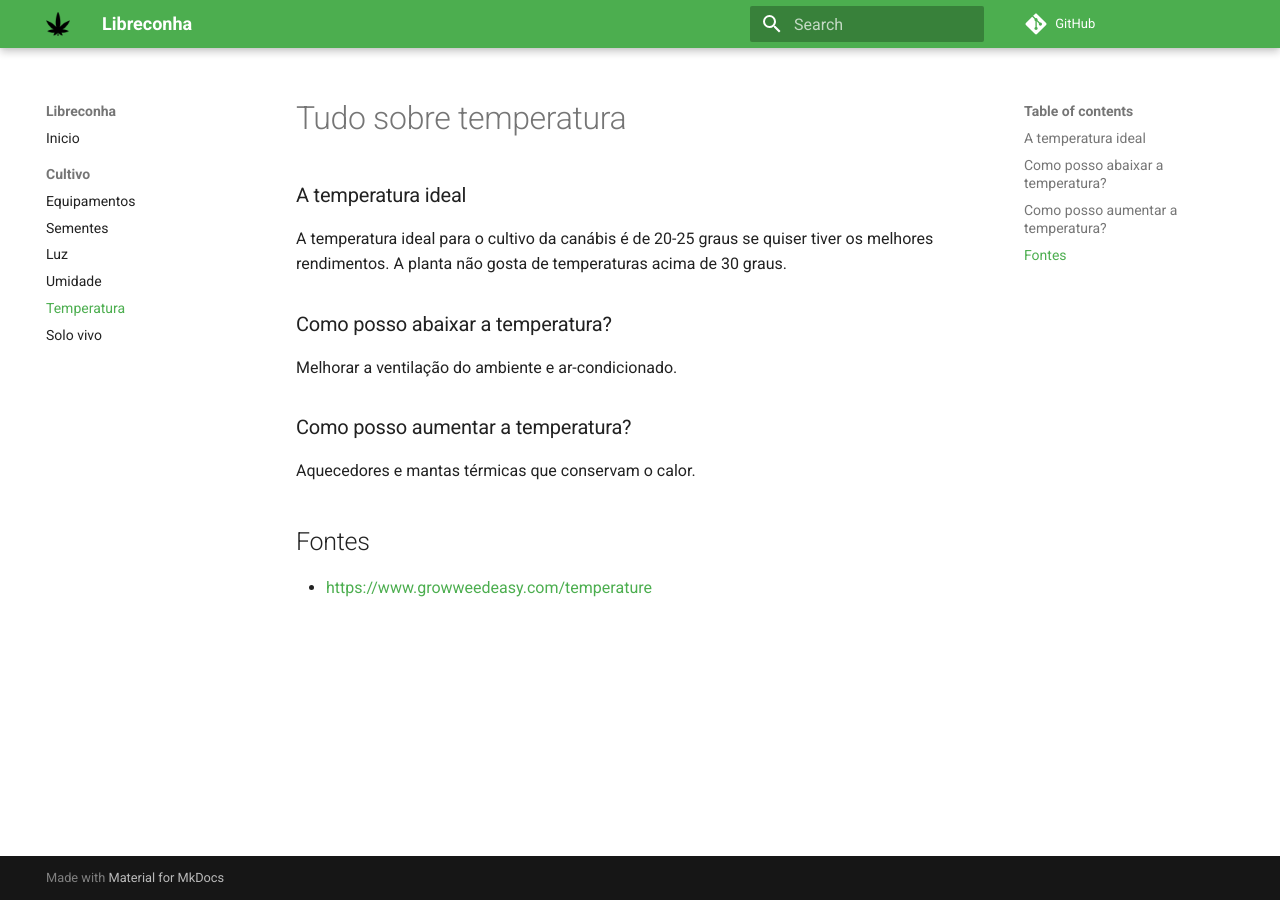
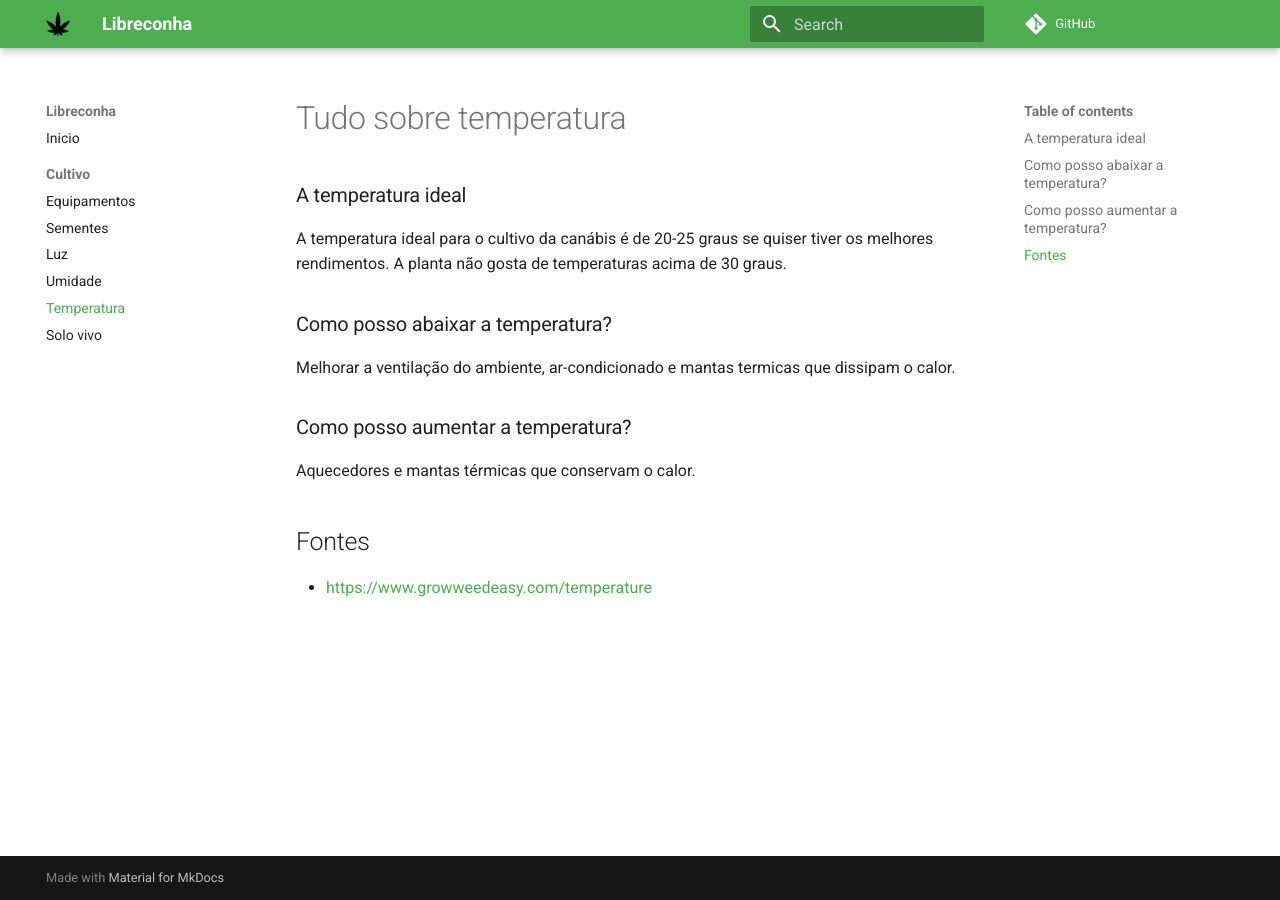
Before and after one commit to tediousrock/libreconha, an MkDocs documentation site: the page built from docs/temperatura.md, in a window 1280 px wide. Built offline with MkDocs 1.6.1 and Material for MkDocs 9.7.7, drawn with Linux system fonts in a browser that asks for light colours; comment, search, counter and statistics services are not loaded.

Commit message:
Update temperatura.md

```diff
--- a/docs/temperatura.md
+++ b/docs/temperatura.md
@@ -7,7 +7,7 @@ A planta não gosta de temperaturas acima de 30 graus.
 
 ### Como posso abaixar a temperatura?
 
-Melhorar a ventilação do ambiente e ar-condicionado.
+Melhorar a ventilação do ambiente, ar-condicionado e mantas termicas que dissipam o calor.
 
 ### Como posso aumentar a temperatura?
 
```
